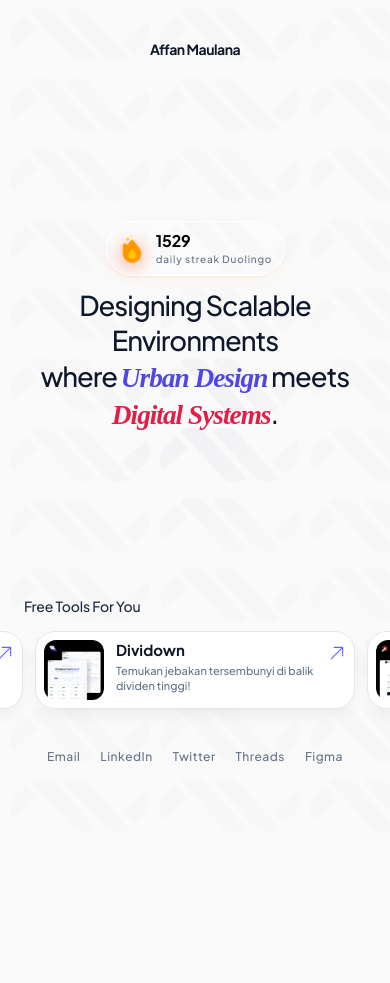
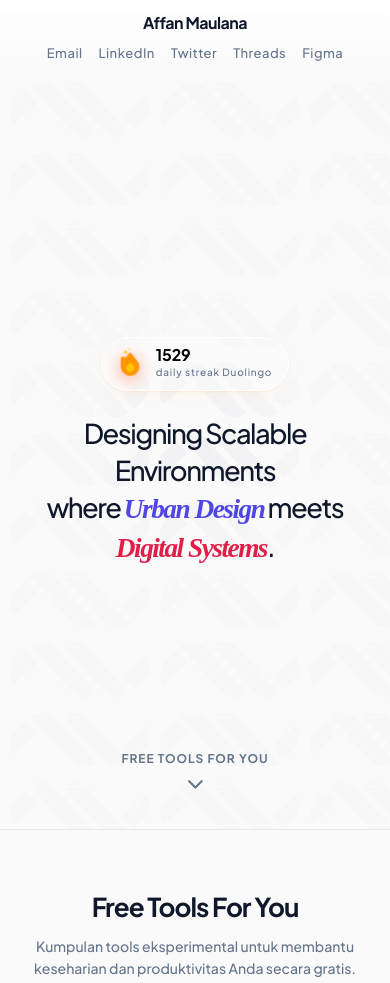
Before and after one commit to affanmaulana/personal, a website: page index.html in a window 390 px wide. Shown: the top 983 px of the page. Before the commit the page ends 844 px from the top, so only its background shows below. Drawn offline with Linux system fonts and the light colour scheme; a web font is replaced by a local one.

Commit message:
feat: restructure layout to sectioned design with sticky header

```diff
--- a/index.html
+++ b/index.html
@@ -21,15 +21,10 @@
         body,
         html {
             width: 100%;
-            height: 100vh;
-            /* Fallback */
-            height: 100dvh;
-            /* Mobile browser address bar fix */
             font-family: 'Plus Jakarta Sans', sans-serif;
             background-color: #FAFAFA;
             color: #0F172A;
-            overflow-x: hidden;
-            overflow-y: auto;
+            scroll-behavior: smooth;
         }
 
         /* Variabel dinamis untuk melacak kursor */
@@ -38,19 +33,66 @@
             --mouse-y: 50%;
         }
 
-        /* 2. Layout Utama */
-        .hero {
+        /* 2. Sticky Header */
+        .sticky-header {
+            position: sticky;
+            top: 0;
+            width: 100%;
+            z-index: 100;
+            background: linear-gradient(to bottom, #ffffff 0%, rgba(255, 255, 255, 0) 100%);
+            transition: all 0.3s ease;
+        }
+
+        .header-container {
+            max-width: 1200px;
+            margin: 0 auto;
+            display: flex;
+            justify-content: space-between;
+            align-items: center;
+            padding: 16px 24px;
+        }
+
+        .header-brand {
+            font-size: 16px;
+            font-weight: 700;
+            letter-spacing: -0.5px;
+            color: #0F172A;
+            text-decoration: none;
+        }
+
+        .header-social {
+            display: flex;
+            gap: 20px;
+            align-items: center;
+        }
+
+        .header-social a {
+            text-decoration: none;
+            color: #64748B;
+            font-size: 14px;
+            font-weight: 500;
+            transition: color 0.3s ease;
+            letter-spacing: 0.5px;
+        }
+
+        .header-social a:hover {
+            color: #0F172A;
+        }
+
+        /* 3. Layout Section 1 - Hero */
+        .hero-section {
             position: relative;
             width: 100%;
-            height: 100%;
+            height: calc(100vh - 60px);
+            height: calc(100dvh - 60px);
             display: flex;
             flex-direction: column;
             align-items: center;
             justify-content: center;
-            min-height: 100vh;
+            overflow: hidden;
         }
 
-        /* 3. Lapis Latar Belakang - Base (Redup) */
+        /* Lapis Latar Belakang - Base (Redup) */
         .pattern-bg-base {
             position: absolute;
             inset: 0;
@@ -61,7 +103,7 @@
             opacity: 0.1;
         }
 
-        /* 4. Lapis Latar Belakang - Highlight (Spotlight Kursor) */
+        /* Lapis Latar Belakang - Highlight (Spotlight Kursor) */
         .pattern-bg-highlight {
             position: absolute;
             inset: 0;
@@ -76,17 +118,6 @@
             pointer-events: none;
         }
 
-        /* 5. Elemen Tipografi */
-        .top-brand {
-            margin-top: 40px;
-            width: 100%;
-            text-align: center;
-            font-size: 16px;
-            font-weight: 700;
-            z-index: 3;
-            letter-spacing: -0.5px;
-        }
-
         .content {
             position: relative;
             z-index: 3;
@@ -99,10 +130,10 @@
         }
 
         h1 {
-            font-size: clamp(28px, 5vw, 40px);
+            font-size: clamp(32px, 6vw, 56px);
             font-weight: 500;
-            line-height: 1.3;
-            letter-spacing: -1px;
+            line-height: 1.25;
+            letter-spacing: -1.5px;
             pointer-events: auto;
         }
 
@@ -137,44 +168,62 @@
             }
         }
 
-        /* 6. CTA / Social Links */
-        .social-links {
+        /* Scroll Indicator */
+        .scroll-indicator {
+            position: absolute;
+            bottom: 40px;
+            left: 50%;
+            transform: translateX(-50%);
             display: flex;
-            gap: 24px;
+            flex-direction: column;
+            align-items: center;
+            gap: 8px;
+            color: #64748B;
+            font-size: 12px;
+            font-weight: 600;
+            letter-spacing: 1px;
+            text-transform: uppercase;
             z-index: 3;
-            pointer-events: auto;
-            white-space: nowrap;
+            animation: float 2s infinite ease-in-out;
+            cursor: pointer;
+            text-decoration: none;
         }
 
-        .social-links a {
-            text-decoration: none;
-            color: #64748B;
-            font-size: 14px;
-            font-weight: 500;
-            transition: color 0.3s ease;
-            letter-spacing: 0.5px;
+        .arrow-down {
+            width: 20px;
+            height: 20px;
         }
 
-        .social-links a:hover {
-            color: #0F172A;
+        @keyframes float {
+
+            0%,
+            100% {
+                transform: translate(-50%, 0);
             }
 
+            50% {
+                transform: translate(-50%, 8px);
+            }
+        }
+
+        /* 4. Duolingo Widget */
         .duo-link {
             text-decoration: none;
             color: inherit;
             display: inline-block;
-            margin-bottom: 16px;
+            margin-bottom: 24px;
             pointer-events: auto;
         }
 
         .duo-widget {
             display: inline-flex;
             align-items: center;
-            gap: 8px;
+            justify-content: center;
+            gap: 10px;
             background: rgba(255, 255, 255, 0.2);
             backdrop-filter: blur(12px);
             -webkit-backdrop-filter: blur(12px);
-            padding: 10px 12px 10px 10px;
+            padding: 8px 16px 12px 12px;
             border-radius: 100px;
             border: 1px solid #ffffff;
             box-shadow:
@@ -182,6 +231,7 @@
                 0 1px 2px rgba(255, 150, 0, 0.1);
             transition: all 0.4s cubic-bezier(0.175, 0.885, 0.32, 1.275);
             cursor: pointer;
+            vertical-align: middle;
         }
 
         .duo-widget:hover {
@@ -223,15 +273,17 @@
         .duo-content {
             display: flex;
             flex-direction: column;
+            justify-content: center;
+            align-items: left;
+            text-align: left;
             gap: 2px;
-            align-items: flex-start;
         }
 
         .duo-main {
             font-size: 16px;
             font-weight: 700;
             color: #000000;
-            line-height: 1.1;
+            line-height: 1;
             letter-spacing: -0.2px;
         }
 
@@ -240,57 +292,53 @@
             font-weight: 500;
             color: #64748B;
             letter-spacing: 0.08em;
-            margin-top: 1px;
+            margin-top: 2px;
+            line-height: 1;
         }
 
-        /* Animasi khusus untuk elemen di tengah absolut */
-        .animate-in-centered {
-            animation: slideUpFadeCentered 0.8s cubic-bezier(0.25, 0.46, 0.45, 0.94) both;
+        /* 5. Layout Section 2 - Tools */
+        .tools-section {
+            background-color: #FAFAFA;
+            padding: 100px 24px;
+            width: 100%;
+            position: relative;
+            z-index: 3;
+            border-top: 1px solid #E2E8F0;
         }
 
-        @keyframes slideUpFadeCentered {
-            from {
-                opacity: 0;
-                transform: translateY(15px);
+        .tools-container {
+            max-width: 1200px;
+            margin: 0 auto;
+            display: flex;
+            flex-direction: column;
+            gap: 48px;
         }
 
-            to {
-                opacity: 1;
-                transform: translateY(0);
-            }
+        .tools-header {
+            text-align: center;
+            max-width: 600px;
+            margin: 0 auto;
         }
 
-        .project-section {
-            display: inline-flex;
-            flex-direction: column;
-            align-items: center;
-            gap: 16px;
-            z-index: 3;
-            pointer-events: auto;
-            width: 100%;
-            max-width: 100%;
+        .tools-section-title {
+            font-size: 32px;
+            font-weight: 700;
+            color: #0F172A;
+            letter-spacing: -1px;
+            margin-bottom: 12px;
         }
 
-        .project-title {
-            font-size: 14px;
-            font-weight: 500;
-            color: #1E293B;
-            letter-spacing: -0.01em;
-            text-align: center;
+        .tools-section-desc {
+            font-size: 16px;
+            color: #64748B;
+            line-height: 1.6;
         }
 
-        .projects-container {
-            display: flex;
-            gap: 16px;
+        .tools-grid {
+            display: grid;
+            grid-template-columns: repeat(2, 1fr);
+            gap: 24px;
             width: 100%;
-            justify-content: center;
-            flex-wrap: wrap;
-            padding: 12px 24px;
-            transition: all 0.3s ease;
-        }
-
-        .projects-container::-webkit-scrollbar {
-            display: none;
         }
 
         .project-card {
@@ -300,27 +348,30 @@
             align-items: flex-start;
             gap: 16px;
             background: #FFFFFF;
-            padding: 8px 16px 8px 8px;
+            padding: 12px;
             border-radius: 24px;
             border: 1px solid #E2E8F0;
-            box-shadow: 0 10px 30px -10px rgba(0, 0, 0, 0.05);
+            box-shadow: 0 4px 20px -2px rgba(0, 0, 0, 0.02);
             transition: all 0.4s cubic-bezier(0.175, 0.885, 0.32, 1.275);
             cursor: pointer;
-            flex: 1;
-            min-width: 480px;
-            max-width: 480px;
+            width: 100%;
         }
 
         .project-card:hover {
             transform: translateY(-4px) scale(1.01);
-            box-shadow: 0 20px 40px -15px rgba(0, 0, 0, 0.1);
+            box-shadow: 0 20px 40px -15px rgba(0, 0, 0, 0.08);
             border-color: #CBD5E1;
         }
 
         /* Skeleton Animation */
         @keyframes shimmer {
-            0% { background-position: -200% 0; }
-            100% { background-position: 200% 0; }
+            0% {
+                background-position: -200% 0;
+            }
+
+            100% {
+                background-position: 200% 0;
+            }
         }
 
         .skeleton {
@@ -330,8 +381,8 @@
         }
 
         .project-thumb {
-            width: 80px;
-            height: 80px;
+            width: 88px;
+            height: 88px;
             border-radius: 16px;
             overflow: hidden;
             flex-shrink: 0;
@@ -357,7 +408,8 @@
             align-items: flex-start;
             text-align: left;
             flex-grow: 1;
-            gap: 4px;
+            gap: 6px;
+            padding-top: 4px;
         }
 
         .project-name {
@@ -377,6 +429,7 @@
             width: 24px;
             height: 24px;
             margin-top: 8px;
+            margin-right: 8px;
             color: #6366F1;
             flex-shrink: 0;
             transition: transform 0.3s ease;
@@ -387,14 +440,54 @@
             color: #4F46E5;
         }
 
-        .hero-footer {
+        .more-tools-card {
+            border: 2px dashed #E2E8F0;
+            background: rgba(255, 255, 255, 0.3);
+            display: flex;
+            align-items: center;
+            justify-content: center;
+            gap: 16px;
+            padding: 24px;
+            border-radius: 24px;
+            text-align: center;
+            color: #64748B;
+            transition: all 0.3s ease;
+            cursor: default;
+            min-height: 112px;
+        }
+
+        .more-tools-card:hover {
+            border-color: #CBD5E1;
+            background: rgba(255, 255, 255, 0.5);
+        }
+
+        .more-tools-info {
             display: flex;
             flex-direction: column;
+            gap: 4px;
             align-items: center;
-            gap: 24px;
-            margin-bottom: 40px;
-            z-index: 3;
+        }
+
+        .more-tools-title {
+            font-size: 16px;
+            font-weight: 700;
+            color: #475569;
+        }
+
+        .more-tools-desc {
+            font-size: 13px;
+            color: #94A3B8;
+        }
+
+        /* Footer */
+        .footer-simple {
             width: 100%;
+            text-align: center;
+            padding: 40px 24px;
+            border-top: 1px solid #E2E8F0;
+            background-color: #FAFAFA;
+            color: #94A3B8;
+            font-size: 13px;
         }
 
         /* ------------------------------------
@@ -404,138 +497,81 @@
         /* Tablet & Mobile Landscape */
         @media (max-width: 1024px) {
             h1 {
-                font-size: clamp(32px, 6vw, 48px);
+                font-size: clamp(28px, 5vw, 44px);
+            }
+
+            .tools-grid {
+                grid-template-columns: 1fr;
+                max-width: 600px;
+                margin: 0 auto;
             }
         }
 
         /* Mobile Portrait */
         @media (max-width: 768px) {
-
-            body,
-            html {
-                height: 100%;
-                overflow: hidden;
-                /* Fix viewport bounce */
+            .header-container {
+                flex-direction: column;
+                gap: 12px;
+                padding: 12px 16px;
             }
 
-            .hero {
-                height: 100dvh;
-                padding: 40px 0 88px 0;
-                padding-bottom: calc(80px + env(safe-area-inset-bottom));
-                justify-content: space-between;
-                overflow: hidden;
+            .header-social {
+                width: 100%;
+                overflow-x: auto;
+                justify-content: center;
+                gap: 16px;
+                scrollbar-width: none;
+                padding-bottom: 2px;
             }
 
-            .top-brand {
-                margin-top: 0;
-                margin-bottom: 0;
-                font-size: 14px;
+            .header-social::-webkit-scrollbar {
+                display: none;
+            }
+
+            .header-social a {
+                font-size: 13px;
                 flex-shrink: 0;
             }
 
-            .content {
-                padding: 0 24px;
-                margin: auto 0;
-                flex-grow: 1;
-                display: flex;
-                flex-direction: column;
-                justify-content: center;
+            .hero-section {
+                height: calc(100vh - 90px);
+                height: calc(100dvh - 90px);
             }
 
             h1 {
                 font-size: clamp(24px, 7vw, 32px);
-                line-height: 1.3;
+                line-height: 1.35;
             }
 
-            .hero-footer {
-                width: 100%;
-                padding: 0;
-                margin-bottom: 0;
-                gap: 20px;
-                flex-shrink: 0;
+            .tools-section {
+                padding: 60px 16px;
             }
 
-            .social-links {
-                width: 100%;
-                flex-wrap: nowrap;
-                overflow-x: auto;
-                justify-content: center;
-                gap: 20px;
-                padding: 0 24px;
-                scrollbar-width: none;
+            .tools-section-title {
+                font-size: 26px;
             }
 
-            .social-links::-webkit-scrollbar {
-                display: none;
-            }
-
-            .social-links a {
-                font-size: 12px;
-                flex-shrink: 0;
-            }
-
-            .duo-link {
-                margin-bottom: 12px;
-            }
-
-            .project-section {
-                gap: 12px;
-                width: 100%;
-                align-items: flex-start;
-            }
-
-            .project-title {
-                padding: 0 24px;
-                text-align: left;
-            }
-
-            .projects-container {
-                flex-direction: row;
-                flex-wrap: nowrap;
-                overflow-x: auto;
-                scroll-snap-type: x mandatory;
-                padding: 4px 24px 20px 24px;
-                gap: 12px;
-                justify-content: flex-start;
-                scrollbar-width: none;
-                -webkit-overflow-scrolling: touch;
-            }
-
-            .projects-container::-webkit-scrollbar {
-                display: none;
+            .tools-section-desc {
+                font-size: 14px;
             }
 
             .project-card {
-                min-width: 320px;
-                max-width: 320px;
-                width: 320px;
-                flex: 0 0 auto;
-                padding: 8px;
-                gap: 12px;
+                padding: 10px;
                 border-radius: 20px;
-                scroll-snap-align: center;
-                box-shadow: 0 8px 20px -8px rgba(0, 0, 0, 0.1);
             }
 
             .project-thumb {
-                width: 60px;
-                height: 60px;
+                width: 70px;
+                height: 70px;
                 border-radius: 12px;
             }
 
             .project-name {
-                font-size: 15px;
+                font-size: 16px;
             }
 
             .project-label {
-                font-size: 11px;
-                line-height: 1.4;
-            }
-
-            .project-icon {
-                width: 18px;
-                height: 18px;
-                margin-top: 4px;
+                font-size: 12px;
             }
         }
     </style>
@@ -546,13 +582,22 @@
     <script defer src="/_vercel/insights/script.js"></script>
 </head>
 
-<body>
+<header class="sticky-header">
+    <div class="header-container">
+        <a href="#" class="header-brand">Affan Maulana</a>
+        <div class="header-social">
+            <a href="#" id="email-link">Email</a>
+            <a href="https://linkedin.com/in/affanmaulana" target="_blank">LinkedIn</a>
+            <a href="https://x.com/affanmy_" target="_blank">Twitter</a>
+            <a href="https://www.threads.net/@affanmy_" target="_blank">Threads</a>
+            <a href="https://www.figma.com/@fvnscreen/" target="_blank">Figma</a>
+        </div>
+    </div>
+</header>
 
-    <section class="hero" id="hero-section">
+<section class="hero-section" id="hero-section">
     <div class="pattern-bg-base"></div>
     <div class="pattern-bg-highlight"></div>
-
-        <div class="top-brand">Affan Maulana</div>
 
     <div class="content animate-in">
         <a href="https://invite.duolingo.com/BDHTZTB5CWWKTCTI2D74QMF32E" target="_blank" class="duo-link">
@@ -573,28 +618,43 @@
         </h1>
     </div>
 
-        <div class="hero-footer animate-in-centered" style="animation-delay: 0.3s;">
-            <div class="project-section">
-                <span class="project-title">Free Tools For You</span>
-                <div class="projects-container">
+    <a href="#tools-section" class="scroll-indicator animate-in" style="animation-delay: 0.4s;">
+        <span>Free Tools For You</span>
+        <svg xmlns="http://www.w3.org/2000/svg" fill="none" viewBox="0 0 24 24" stroke-width="2.5" stroke="currentColor"
+            class="arrow-down">
+            <path stroke-linecap="round" stroke-linejoin="round" d="M19.5 8.25l-7.5 7.5-7.5-7.5" />
+        </svg>
+    </a>
+</section>
+
+<section class="tools-section" id="tools-section">
+    <div class="tools-container">
+        <div class="tools-header">
+            <h2 class="tools-section-title">Free Tools For You</h2>
+            <p class="tools-section-desc">Kumpulan tools eksperimental untuk membantu keseharian dan produktivitas Anda
+                secara gratis.</p>
+        </div>
+        <div class="tools-grid">
             <a href="https://jejak-harta.vercel.app/" target="_blank" class="project-card">
                 <div class="project-thumb skeleton">
-                            <img src="root/jejak-harta.jpg" alt="Jejak Harta Preview" onload="this.classList.add('loaded'); this.parentElement.classList.remove('skeleton')">
+                    <img src="root/jejak-harta.jpg" alt="Jejak Harta Preview"
+                        onload="this.classList.add('loaded'); this.parentElement.classList.remove('skeleton')">
                 </div>
                 <div class="project-info">
                     <span class="project-name">Jejak Harta</span>
-                            <span class="project-label">Atur alokasi penyimpanan harta kamu supaya tidak tergerus
-                                inflasi tahunan!</span>
+                    <span class="project-label">Atur alokasi penyimpanan harta kamu supaya tidak tergerus inflasi
+                        tahunan!</span>
                 </div>
                 <svg xmlns="http://www.w3.org/2000/svg" fill="none" viewBox="0 0 24 24" stroke-width="1.5"
                     stroke="currentColor" class="project-icon">
-                            <path stroke-linecap="round" stroke-linejoin="round"
-                                d="m4.5 19.5 15-15m0 0H8.25m11.25 0v11.25" />
+                    <path stroke-linecap="round" stroke-linejoin="round" d="m4.5 19.5 15-15m0 0H8.25m11.25 0v11.25" />
                 </svg>
             </a>
+
             <a href="https://dividown.vercel.app/" target="_blank" class="project-card">
                 <div class="project-thumb skeleton">
-                            <img src="root/dividown.png" alt="Dividown Preview" onload="this.classList.add('loaded'); this.parentElement.classList.remove('skeleton')">
+                    <img src="root/dividown.png" alt="Dividown Preview"
+                        onload="this.classList.add('loaded'); this.parentElement.classList.remove('skeleton')">
                 </div>
                 <div class="project-info">
                     <span class="project-name">Dividown</span>
@@ -602,37 +662,37 @@
                 </div>
                 <svg xmlns="http://www.w3.org/2000/svg" fill="none" viewBox="0 0 24 24" stroke-width="1.5"
                     stroke="currentColor" class="project-icon">
-                            <path stroke-linecap="round" stroke-linejoin="round"
-                                d="m4.5 19.5 15-15m0 0H8.25m11.25 0v11.25" />
+                    <path stroke-linecap="round" stroke-linejoin="round" d="m4.5 19.5 15-15m0 0H8.25m11.25 0v11.25" />
                 </svg>
             </a>
+
             <a href="https://motorku.vercel.app/" target="_blank" class="project-card">
                 <div class="project-thumb skeleton">
-                            <img src="root/motorku.png" alt="Motorku Preview" onload="this.classList.add('loaded'); this.parentElement.classList.remove('skeleton')">
+                    <img src="root/motorku.png" alt="Motorku Preview"
+                        onload="this.classList.add('loaded'); this.parentElement.classList.remove('skeleton')">
                 </div>
                 <div class="project-info">
                     <span class="project-name">Motorku</span>
-                            <span class="project-label">Kami kasih tau apa saja yang motormu perlu servis</span>
+                    <span class="project-label">Kami kasih tau apa saja yang motormu perlu servis berkala.</span>
                 </div>
                 <svg xmlns="http://www.w3.org/2000/svg" fill="none" viewBox="0 0 24 24" stroke-width="1.5"
                     stroke="currentColor" class="project-icon">
-                            <path stroke-linecap="round" stroke-linejoin="round"
-                                d="m4.5 19.5 15-15m0 0H8.25m11.25 0v11.25" />
+                    <path stroke-linecap="round" stroke-linejoin="round" d="m4.5 19.5 15-15m0 0H8.25m11.25 0v11.25" />
                 </svg>
             </a>
+            <!-- Placeholder for future tools -->
+            <div class="more-tools-card">
+                <div class="more-tools-info">
+                    <span class="more-tools-title">More tools are coming soon...</span>
                 </div>
             </div>
-
-            <div class="social-links">
-                <a href="#" id="email-link">Email</a>
-                <a href="https://linkedin.com/in/affanmaulana" target="_blank">LinkedIn</a>
-                <a href="https://x.com/affanmy_" target="_blank">Twitter</a>
-                <a href="https://www.threads.net/@affanmy_" target="_blank">Threads</a>
-                <a href="https://www.figma.com/@fvnscreen/" target="_blank">Figma</a>
         </div>
     </div>
+</section>
 
-    </section>
+<footer class="footer-simple">
+    <p>&copy; 2026 Affan Maulana. All rights reserved.</p>
+</footer>
 
 <script>
     // Track mouse untuk desktop
@@ -659,44 +719,6 @@
         if (streakElement) streakElement.innerText = currentStreak;
     };
 
-        // Carousel Auto-swipe
-        const initCarousel = () => {
-            const container = document.querySelector('.projects-container');
-            if (!container) return;
-
-            let autoSwipeTimer;
-            let currentIndex = 0;
-            const cards = container.querySelectorAll('.project-card');
-
-            const startAutoSwipe = () => {
-                if (window.innerWidth > 768) return;
-                autoSwipeTimer = setInterval(() => {
-                    currentIndex = (currentIndex + 1) % cards.length;
-                    const scrollAmount = cards[currentIndex].offsetLeft - container.offsetLeft - 24; // 24 is padding
-                    container.scrollTo({
-                        left: scrollAmount,
-                        behavior: 'smooth'
-                    });
-                }, 4000);
-            };
-
-            const stopAutoSwipe = () => clearInterval(autoSwipeTimer);
-
-            container.addEventListener('touchstart', stopAutoSwipe);
-            container.addEventListener('touchend', () => {
-                stopAutoSwipe();
-                startAutoSwipe();
-            });
-
-            // Handle window resize
-            window.addEventListener('resize', () => {
-                stopAutoSwipe();
-                if (window.innerWidth <= 768) startAutoSwipe();
-            });
-
-            startAutoSwipe();
-        };
-
     // Email Protection (Antispam)
     const initEmailProtection = () => {
         const emailLink = document.getElementById('email-link');
@@ -713,7 +735,6 @@
     };
 
     updateStreak();
-        initCarousel();
     initEmailProtection();
 </script>
 </body>
```
Lines whose indentation alone changed are shown as unchanged.
